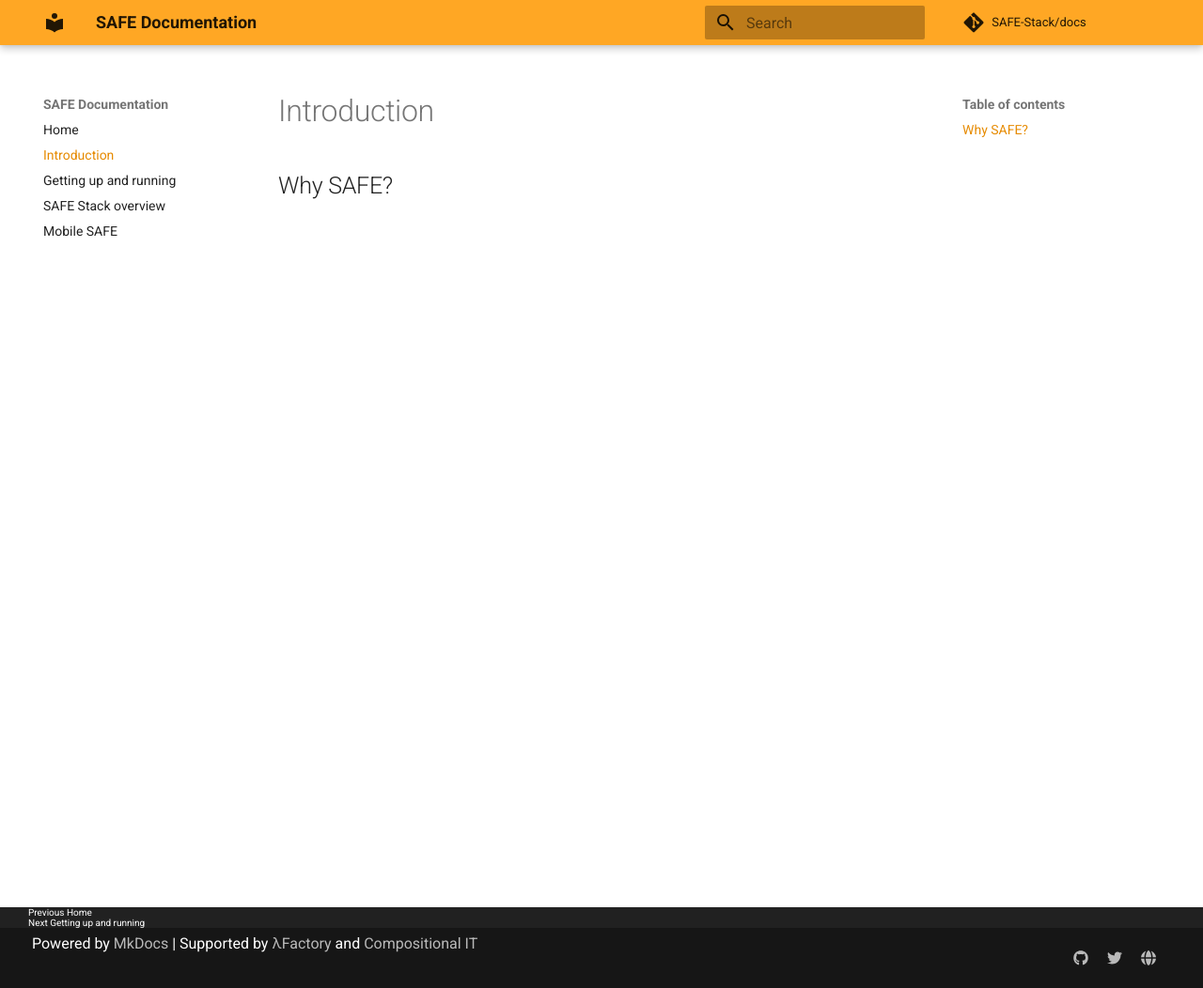
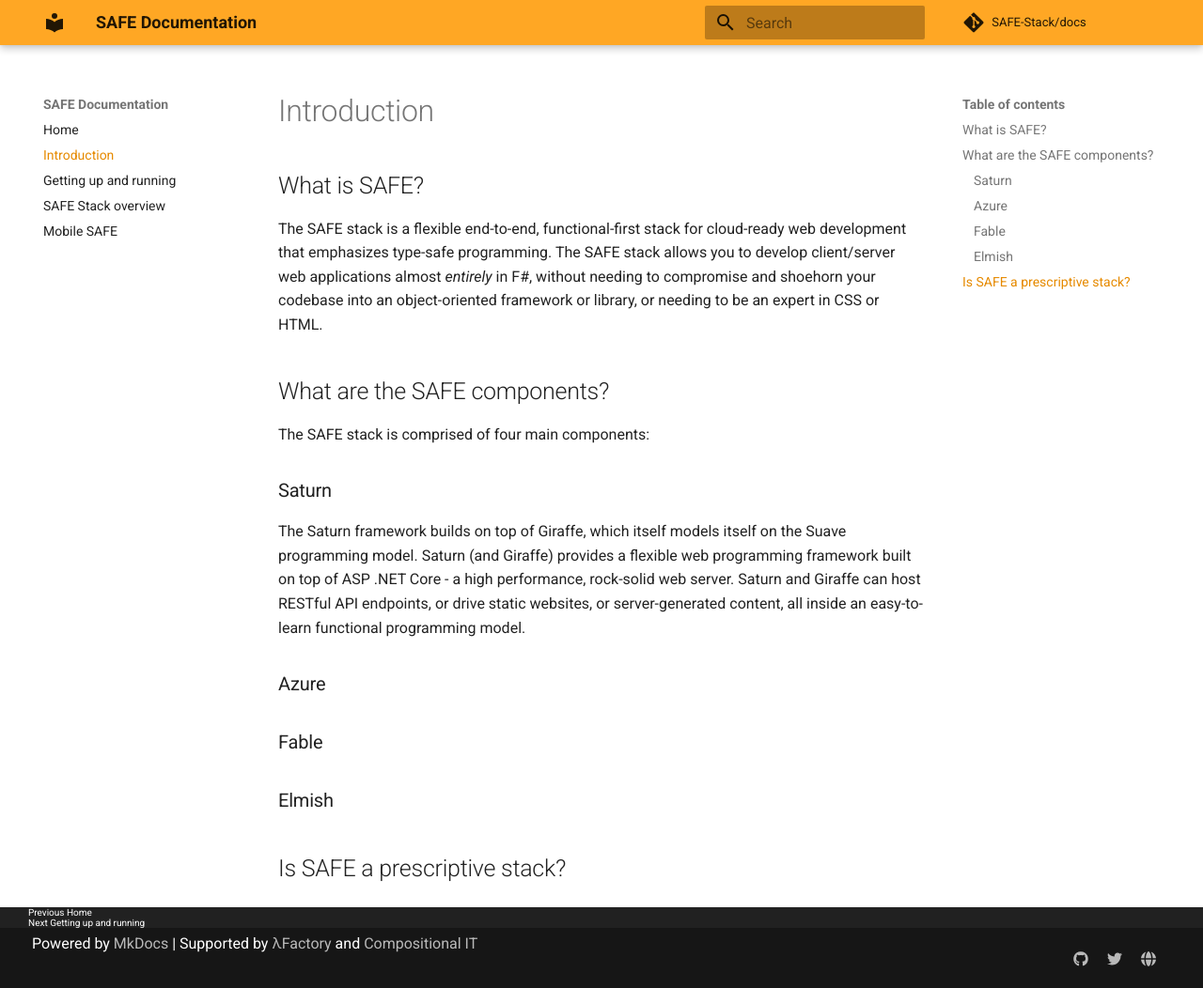
Before and after one commit to SAFE-Stack/docs, an MkDocs documentation site: the page built from docs/intro.md, in a window 1280 px wide and 1052 px high. Shown: the whole window at 94% size. Built offline with MkDocs 1.6.1 and Material for MkDocs 9.7.7, drawn with Linux system fonts in a browser that asks for light colours; comment, search, counter and statistics services are not loaded; old or Windows-style settings are respelled for this version of MkDocs.

Commit message:
Work on intro.

```diff
--- a/docs/intro.md
+++ b/docs/intro.md
@@ -1,3 +1,15 @@
 # Introduction
 
-## Why SAFE?
+## What is SAFE?
+The SAFE stack is a flexible end-to-end, functional-first stack for cloud-ready web development that emphasizes type-safe programming. The SAFE stack allows you to develop client/server web applications almost *entirely* in F#, without needing to compromise and shoehorn your codebase into an object-oriented framework or library, or needing to be an expert in CSS or HTML.
+
+## What are the SAFE components?
+The SAFE stack is comprised of four main components:
+
+### Saturn
+The Saturn framework builds on top of Giraffe, which itself models itself on the Suave programming model. Saturn (and Giraffe) provides a flexible web programming framework built on top of ASP .NET Core - a high performance, rock-solid web server. Saturn and Giraffe can host RESTful API endpoints, or drive static websites, or server-generated content, all inside an easy-to-learn functional programming model.
+### Azure
+### Fable
+### Elmish
+
+## Is SAFE a prescriptive stack?
```
Also changed, not shown: docs/index.md (+8 -0 lines).
